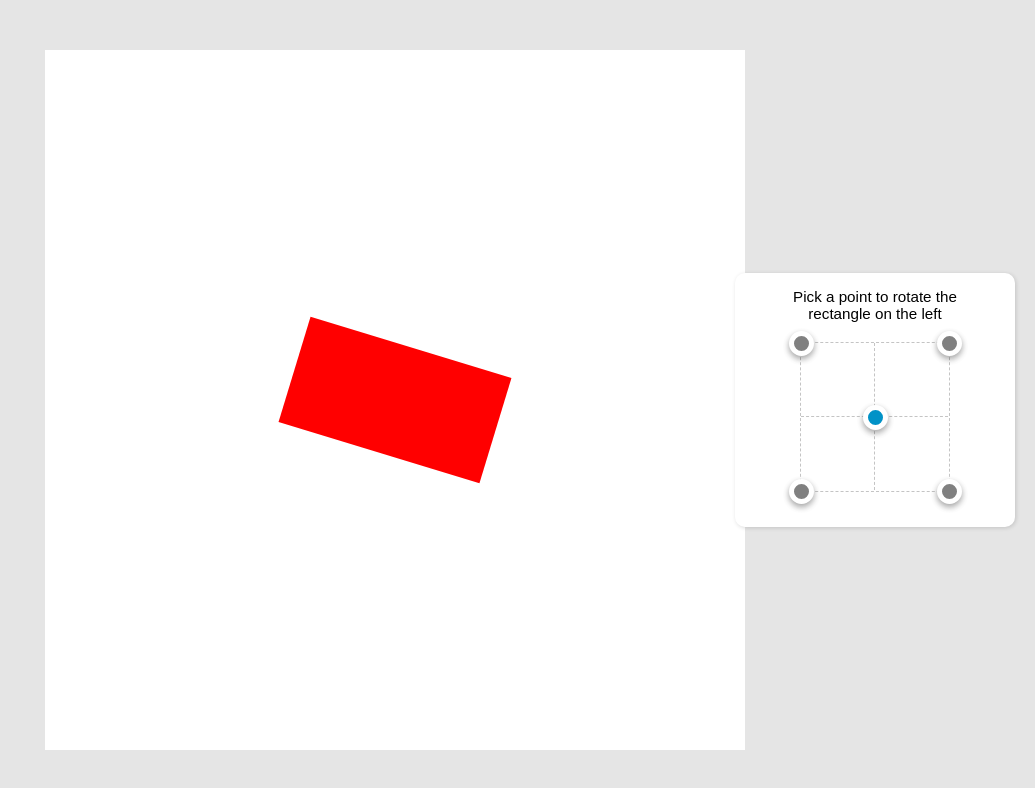
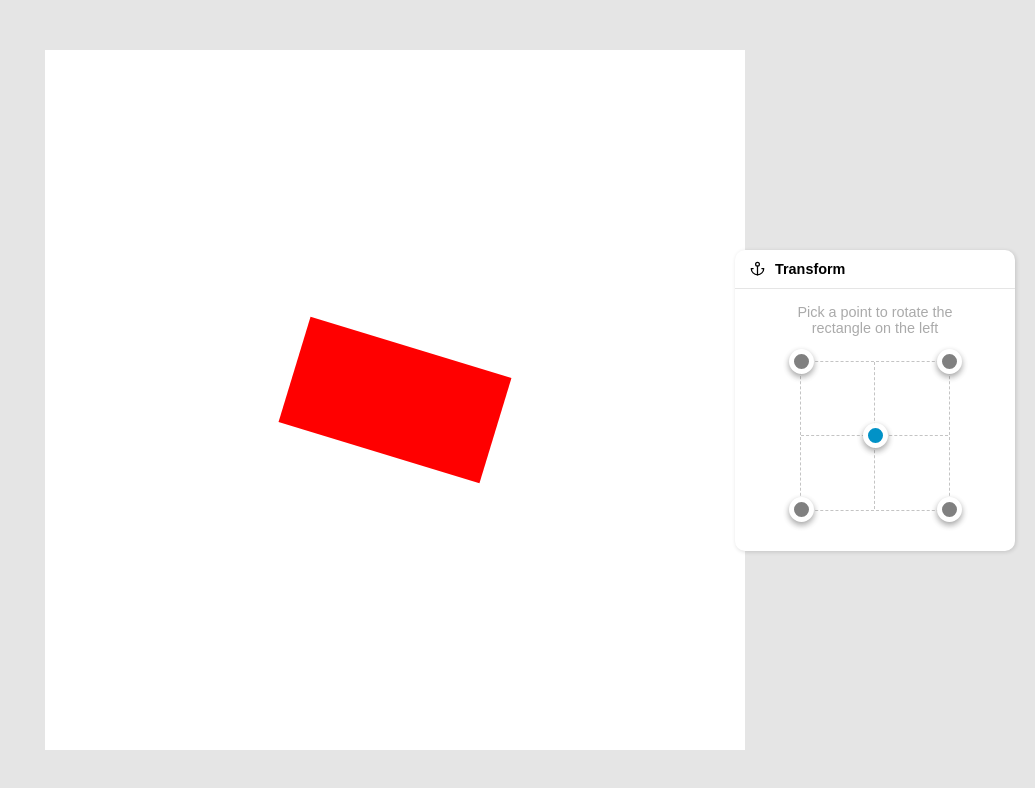
Before and after one commit to ahkohd/jitter-takehome, a React (Create React App) app: page / in a window 1280 px wide. Shown: the top 788 px of the page, without its empty margins (245-1280 px from the left). Built offline with nearby package versions, Linux system fonts and the light colour scheme.

Commit message:
feat: UI improvements

```diff
--- a/src/components/ControlPanel/ControlPanel.tsx
+++ /dev/null
@@ -1,56 +0,0 @@
-import styled from "styled-components";
-import TransformBox from "./TransformBox";
-
-const ControlPanel = () => {
-  return (
-    <Panel className="editor__control_panels_group">
-      <div className="editor__control_panels_group__panel">
-        <p className="editor__control_panels_group__panel__label mb-20">
-          Pick a point to rotate the rectangle on the left
-        </p>
-        <TransformBox className="mb-20" width="150px" height="150px" />
-      </div>
-    </Panel>
-  );
-};
-
-export default ControlPanel;
-
-const Panel = styled.div`
-  height: 100%;
-  display: flex;
-  place-content: center;
-  place-items: center;
-  position: fixed;
-  z-index: 1;
-  top: 0;
-  right: 20px;
-
-  .editor__control_panels_group__panel {
-    flex: 1;
-    display: flex;
-    flex-direction: column;
-    place-content: center;
-    place-items: center;
-    background: var(--control-panel-bg-color);
-    border-radius: 10px;
-    box-shadow: 1px 1px 4px rgba(0, 0, 0, 0.15);
-
-    width: 280px;
-    min-width: 280px;
-    max-width: 280px;
-    padding: 15px;
-
-    &__label {
-      font: caption;
-      font-size: 0.95rem;
-      text-align: center;
-      cursor: default;
-      user-select: none;
-
-      max-width: 80%;
-      margin: unset;
-      padding: unset;
-    }
-  }
-`;
--- /dev/null
+++ b/src/components/ControlsGroup/ControlLabel.tsx
@@ -0,0 +1,9 @@
+import { FC } from "react";
+
+const ControlLabel: FC = ({ children }) => {
+  return (
+    <p className="editor__controls_group__panel__label mb-10">{children}</p>
+  );
+};
+
+export default ControlLabel;
--- /dev/null
+++ b/src/components/ControlsGroup/ControlPanel.tsx
@@ -0,0 +1,84 @@
+import { FC, ReactNode } from "react";
+import Icon from "components/Icon";
+import styled from "styled-components";
+
+interface ControlPanelProps {
+  title: string;
+  icon: string;
+  children: ReactNode;
+}
+
+const ControlPanel: FC<ControlPanelProps> = ({
+  title,
+  icon,
+  children,
+}: ControlPanelProps) => {
+  return (
+    <Panel>
+      <div className="editor__controls_group__panel">
+        <div className="editor__controls_group__panel__header">
+          <Icon
+            className="editor__controls_group__panel__header__icon"
+            id={icon}
+            width="15px"
+            height="15px"
+          />{" "}
+          {title}
+        </div>
+        {children}
+      </div>
+    </Panel>
+  );
+};
+
+export default ControlPanel;
+
+const Panel = styled.div`
+  .editor__controls_group__panel {
+    flex: 1;
+    display: flex;
+    flex-direction: column;
+    place-content: center;
+    place-items: center;
+    background: var(--control-panel-bg-color);
+    border-radius: 10px;
+    box-shadow: 1px 1px 4px rgba(0, 0, 0, 0.15);
+
+    width: 280px;
+    min-width: 280px;
+    max-width: 280px;
+
+    &__header,
+    &__label {
+      cursor: default;
+      user-select: none;
+
+      font: caption;
+      font-size: 0.9rem;
+    }
+
+    &__header {
+      padding: 11px 15px;
+      border-bottom: 1px solid rgba(0, 0, 0, 0.1);
+      width: 100%;
+      font-weight: 600;
+
+      display: flex;
+      align-items: center;
+
+      &__icon {
+        margin-right: 10px;
+      }
+    }
+
+    &__label {
+      color: #aaa;
+      text-align: center;
+      font-weight: 500;
+
+      max-width: 80%;
+      margin: unset;
+      padding: 15px;
+    }
+  }
+`;
--- /dev/null
+++ b/src/components/ControlsGroup/ControlsGroup.tsx
@@ -0,0 +1,30 @@
+import styled from "styled-components";
+import ControlLabel from "./ControlLabel";
+import ControlPanel from "./ControlPanel";
+import TransformBox from "./TransformBox";
+
+const ControlsGroup = () => {
+  return (
+    <Section className="editor__controls_group">
+      <ControlPanel title="Transform" icon="anchor">
+        <ControlLabel>
+          Pick a point to rotate the rectangle on the left
+        </ControlLabel>
+        <TransformBox className="mb-40" width="150px" height="150px" />
+      </ControlPanel>
+    </Section>
+  );
+};
+
+export default ControlsGroup;
+
+const Section = styled.section`
+  height: 100%;
+  display: flex;
+  place-content: center;
+  place-items: center;
+  position: fixed;
+  z-index: 1;
+  top: 0;
+  right: 20px;
+`;
--- a/src/components/Editor.tsx
+++ b/src/components/Editor.tsx
@@ -1,14 +1,14 @@
 import styled from "styled-components";
 import EditorContextProvider from "providers/EditorContextProvider";
 import Canvas from "./Canvas";
-import ControlPanel from "./ControlPanel/ControlPanel";
+import ControlsGroup from "./ControlsGroup/ControlsGroup";
 
 const Editor = () => {
   return (
     <EditorContextProvider>
       <Section className="editor">
         <Canvas />
-        <ControlPanel />
+        <ControlsGroup />
       </Section>
     </EditorContextProvider>
   );
--- /dev/null
+++ b/src/components/Icon.tsx
@@ -0,0 +1,38 @@
+import { FC, MouseEvent, CSSProperties } from "react";
+import icons from "assets/icons.svg";
+
+export interface IconProps {
+  width?: string | number;
+  height?: string | number;
+  id: string;
+  className?: string;
+  onClick?: (event: MouseEvent<unknown>) => void;
+  color?: string;
+  size?: number | string;
+  style?: CSSProperties;
+}
+
+const Icon: FC<IconProps> = ({
+  width,
+  height,
+  id,
+  className,
+  onClick,
+  color,
+  size,
+  style,
+}: IconProps) => {
+  return (
+    <svg
+      width={size ?? width}
+      height={size ?? height}
+      className={className}
+      onClick={onClick}
+      style={{ color: color || "black", ...style }}
+    >
+      <use xlinkHref={`${icons}#${id}`} />
+    </svg>
+  );
+};
+
+export default Icon;
--- a/src/hooks/useDrawRectangle.tsx
+++ b/src/hooks/useDrawRectangle.tsx
@@ -50,7 +50,7 @@ export const useDrawRectangle = ({
       ctx.fillRect(rX, rY, width, height);
     }
 
-    // decide if to stop or continue animation
+    // decide to stop or continue animation
     if (new Date().getSeconds() <= timer.current) {
       animationRef.current = requestAnimationFrame(drawOnEachFrame);
     } else {
--- a/src/styles/utils.css
+++ b/src/styles/utils.css
@@ -1,3 +1,7 @@
-.mb-20 {
-  margin-bottom: 20px !important;
+.mb-10 {
+  margin-bottom: 10px !important;
 }
+
+.mb-40 {
+  margin-bottom: 40px !important;
+}
```
Also changed, not shown: src/assets/icons.svg (added), src/components/ControlsGroup/TransformBox.tsx (renamed from src/components/ControlPanel/TransformBox.tsx), src/components/ControlsGroup/TransformDial.tsx (renamed from src/components/ControlPanel/TransformDial.tsx), 1 other file (tests, documents, lock files or other folders).
